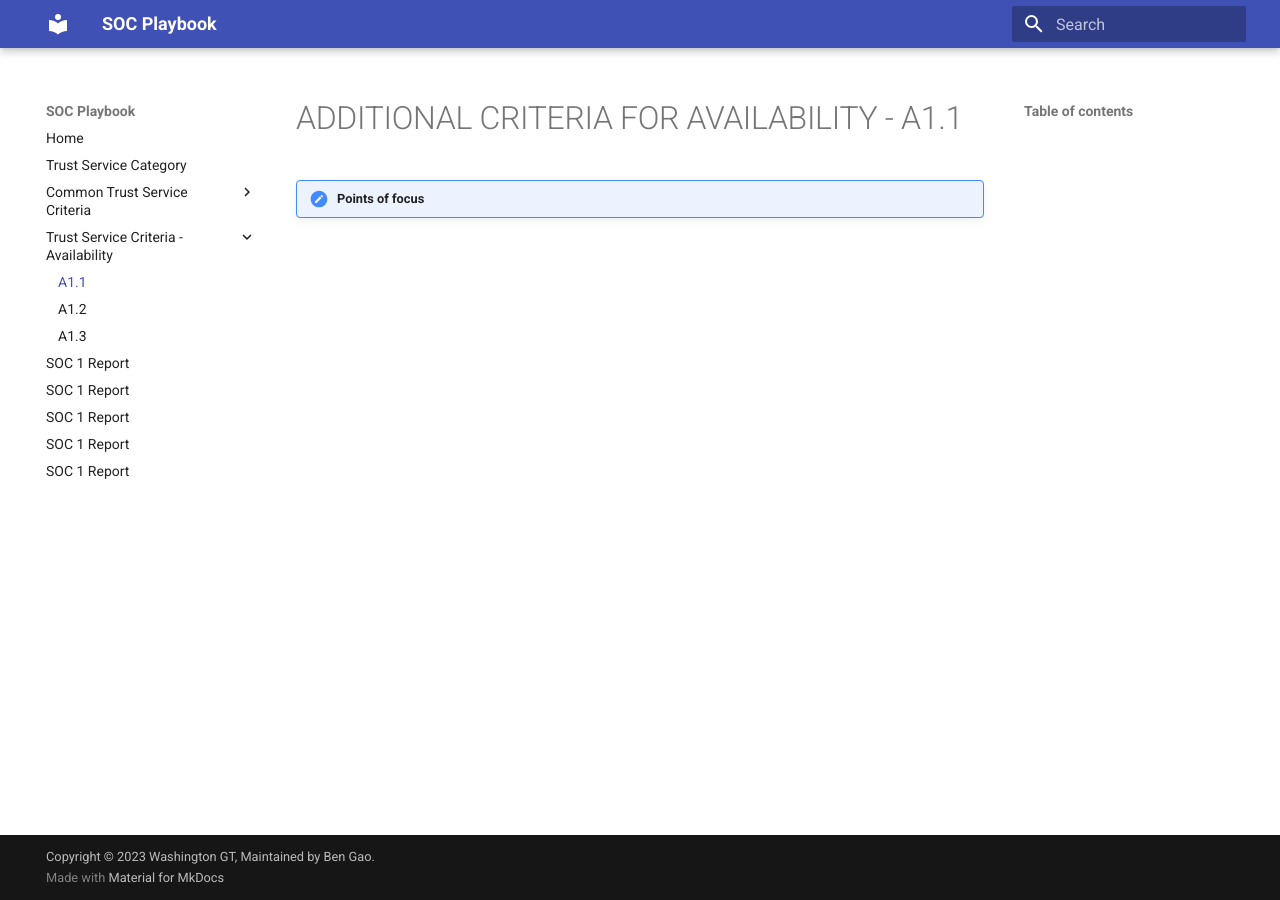
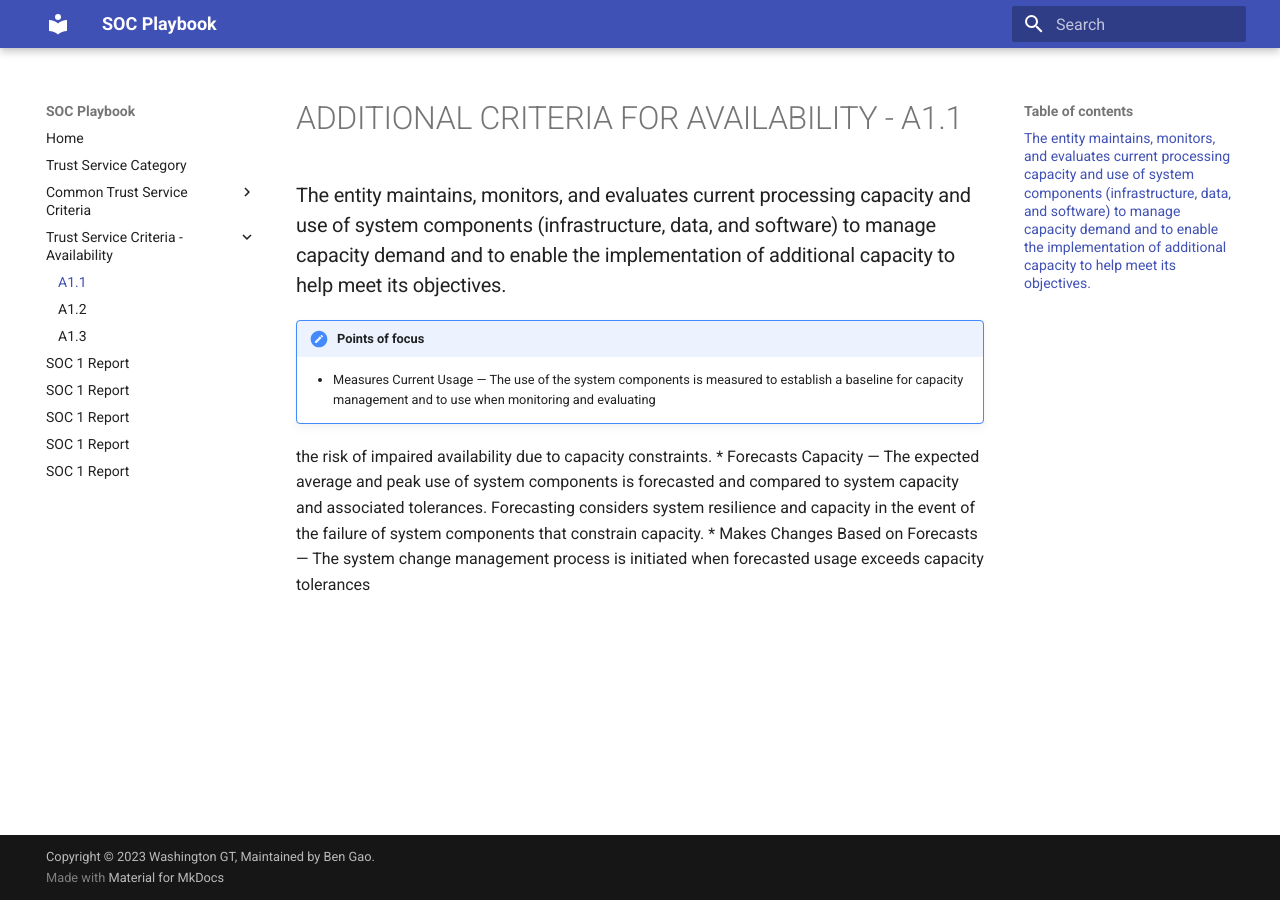
Before and after one commit to WashingtonGT/soc-playbook, an MkDocs documentation site: the page built from docs/atsc/a1-1.md, in a window 1280 px wide. Built offline with MkDocs 1.6.1 and Material for MkDocs 9.7.7, drawn with Linux system fonts in a browser that asks for light colours.

Commit message:
Update a1-1.md

```diff
--- a/docs/atsc/a1-1.md
+++ b/docs/atsc/a1-1.md
@@ -1,5 +1,10 @@
 # ADDITIONAL CRITERIA FOR AVAILABILITY - A1.1
 
-###
+### The entity maintains, monitors, and evaluates current processing capacity and use of system components (infrastructure, data, and software) to manage capacity demand and to enable the implementation of additional capacity to help meet its objectives.
 
 !!! note "Points of focus"
+
+    * Measures Current Usage — The use of the system components is measured to establish a baseline for capacity management and to use when monitoring and evaluating
+the risk of impaired availability due to capacity constraints.
+    * Forecasts Capacity — The expected average and peak use of system components is forecasted and compared to system capacity and associated tolerances. Forecasting considers system resilience and capacity in the event of the failure of system components that constrain capacity.
+    * Makes Changes Based on Forecasts — The system change management process is initiated when forecasted usage exceeds capacity tolerances
```
